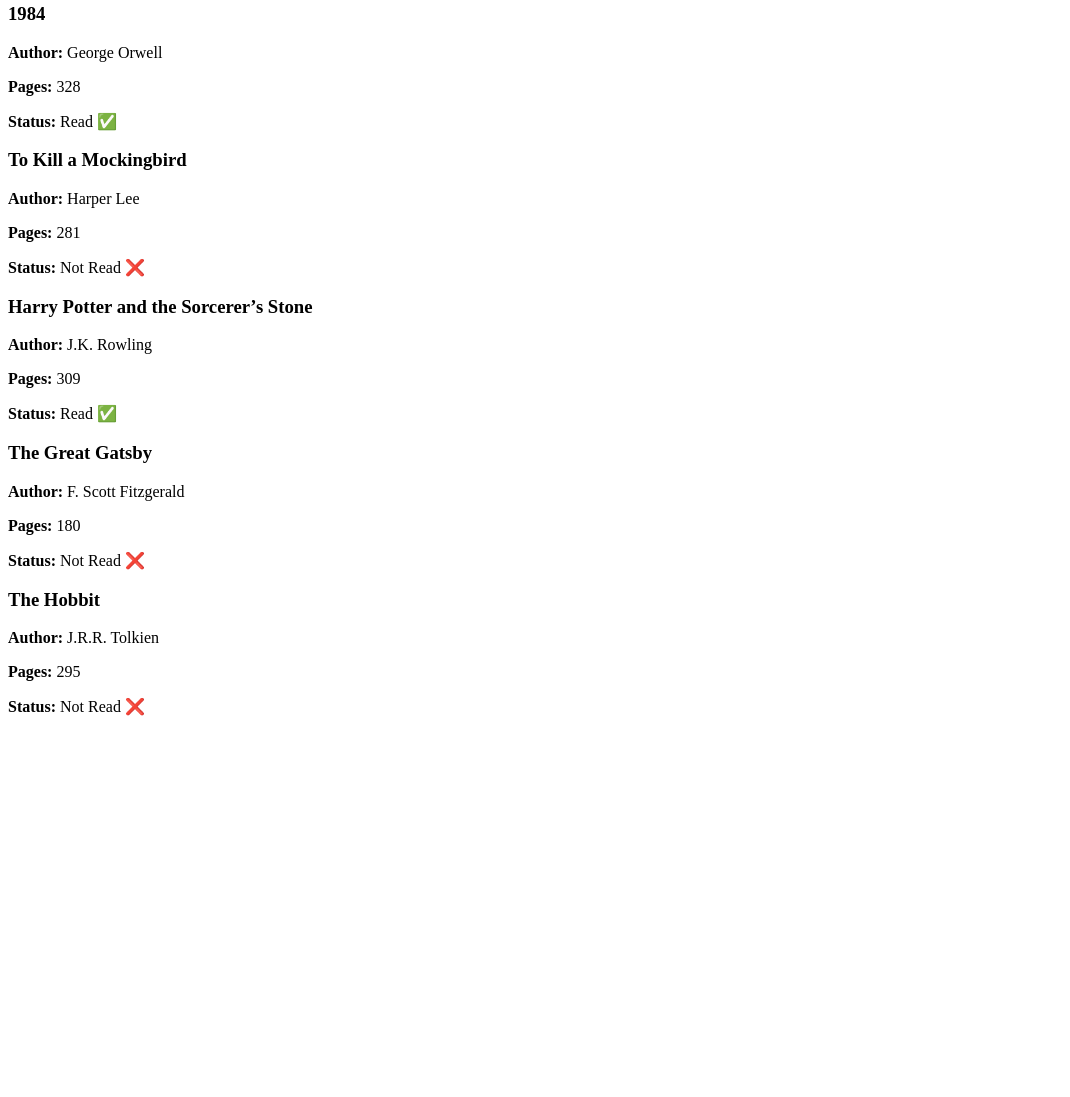
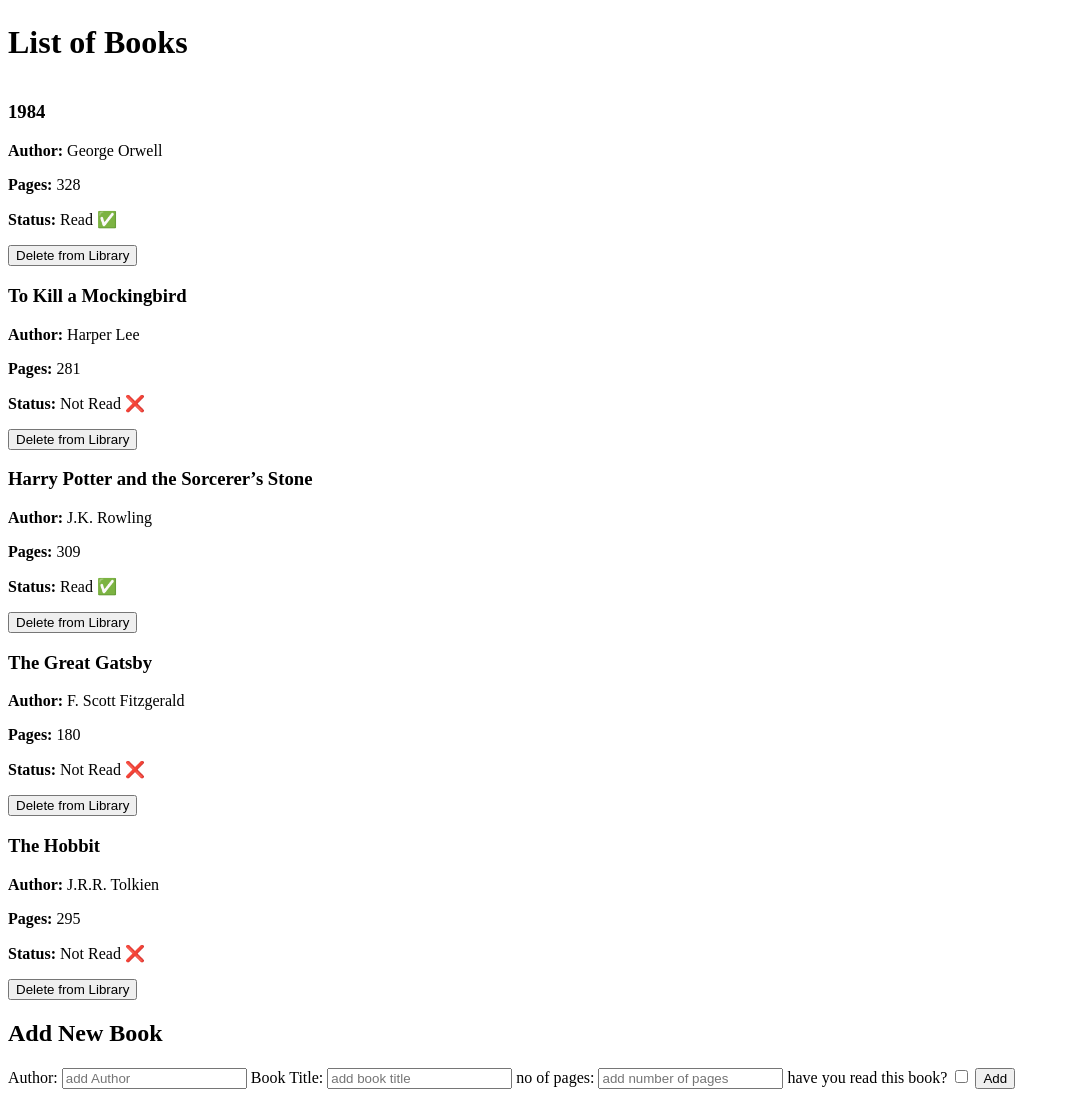
Before and after one commit to angeloevans/LibraryApp, a plain HTML site: page index.html in a window 1280 px wide. Shown: the part 64-1161 px from the top of the page, without its empty margins (0-1070 px from the left). Before the commit the page ends 800 px from the top, so only its background shows below. Drawn offline with Linux system fonts and the light colour scheme.

Commit message:
Update the Js fucntion, still delte buttons must function more  than once!

```diff
--- a/index.html
+++ b/index.html
@@ -16,13 +16,25 @@
     </div>
 </header>
 <body>
-<div>
+<div class="container">
+    <h1>List of Books</h1>
     <div id="details">
     </div>
+
+    <form class="addBook">
+        <h2>Add New Book</h2>
+        <label for="author">Author:</label>
+        <input type="text" id="author" placeholder="add Author">
+        <label for="title">Book Title:</label>
+        <input type="text" id="title" placeholder="add book title">
+        <label for="pages">no of pages:</label>
+        <input type="text" id ="pages" placeholder="add number of pages">
+        <label for="read">have you read this book?</label>
+        <input type="checkbox" id="read">
+        <button type="button" id="addBtn">Add</button>
+    </form>
 </div>
-
 
 <script src="index.js"></script>
 </body>
-
 </html>
--- a/index.js
+++ b/index.js
@@ -31,44 +31,61 @@
   }
 ];
 
-// the constructor...
 function Book(title, author, pages, read)
 {
-    this.title = title;
-    this.author = author;
-    this.pages = pages;
-    this.read = read;
+    this.title = title
+    this.author = author
+    this.pages = pages
+    this.read = read
 }
 
-
 function displayBooks() {
-  const container = document.getElementById('details');
-  container.innerHTML = '';
-
-  myLibrary.forEach(book => {
-    const bookCard = document.createElement('div');
-    bookCard.classList.add('book-card');
-
+  const container = document.getElementById('details')
+  container.innerHTML = ''
+  myLibrary.forEach((book, index) => {
+    const bookCard = document.createElement('div')
+    bookCard.classList.add('book-card')
     bookCard.innerHTML = `
-      <h3>${book.title}</h3>
+      <h3 class="book-title"> ${book.title}</h3>
       <p><strong>Author:</strong> ${book.author}</p>
       <p><strong>Pages:</strong> ${book.pages}</p>
       <p><strong>Status:</strong> ${book.read ? "Read ✅" : "Not Read ❌"}</p>
+      <button class="delete-button" data-index="${index}">Delete from Library</button>
     `;
 
     container.appendChild(bookCard);
   });
 }
 
+function deleteButtons() {
+  const deleteButtons = document.querySelectorAll('.delete-button');
+    deleteButtons.forEach(button => {
+      button.addEventListener('click', () => {
+        const bookIndex = parseInt(button.getAttribute('data-index'), 10);
+        myLibrary.splice(bookIndex, 1);
 
-window.addEventListener('DOMContentLoaded', () => {
-  displayBooks();
-});
+        console.log("Book index is deleted!",bookIndex)
+        displayBooks();
+      });
+    });
+  }
 
 
-/*
 function addBookToLibrary() {
-  // take params, create a book then store it in the array
+  const author = document.getElementById('author').value
+  const title = document.getElementById('title').value
+  const pages = parseInt(document.getElementById('pages').value, 10)
+  const read = document.getElementById('read').checked
+  const newBook = new Book(title, author, pages, read)
+  myLibrary.push(newBook)
+  console.log(myLibrary, "Library:")
+  console.log("I entered New Values:", author, title, pages, read)
+  displayBooks()
+  document.querySelector('.addBook').reset()
+  return false
 }
 
-*/
+document.getElementById('addBtn').addEventListener('click', addBookToLibrary)
+
+displayBooks()
+deleteButtons()
```
